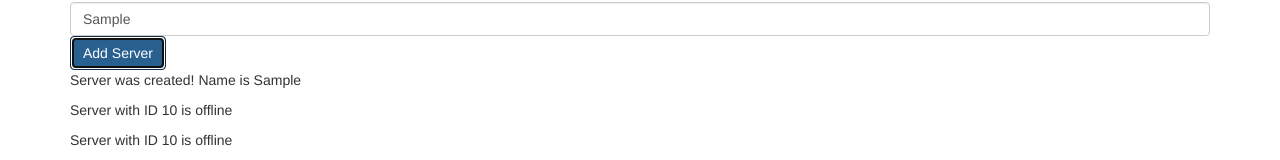
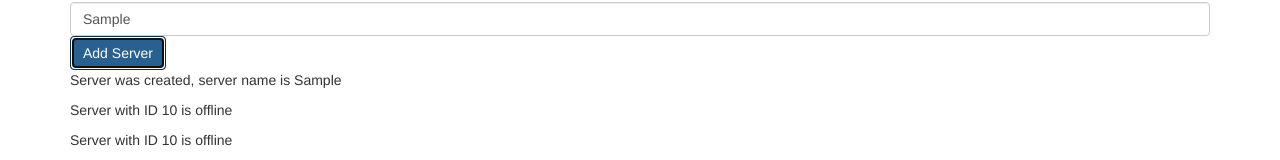
Before and after one commit to taylorculbreth/first-angular-app, an Angular app: page / in a window 1280 px wide. Both pictures are taken after typing "Sample" into the empty fields and a click on the button "Add Server". Shown: the part 168-328 px from the top of the page. Built offline with nearby package versions, Linux system fonts and the light colour scheme.

Commit message:
working with ngIf and ngIf/else

```diff
--- a/src/app/servers/servers.component.html
+++ b/src/app/servers/servers.component.html
@@ -9,6 +9,8 @@
 <!--<p>{{ allowNewServer }} </p>
 
 <p [innerText]="allowNewServer"></p>-->
-<p>{{ serverCreationStatus }}</p>
+<!--<p>{{ serverCreationStatus }}</p>-->
+<p *ngIf="serverCreated">Server was created, server name is {{ serverName }}</p>
+<!--<ng-template #noServer> <p>No server was created</p></ng-template>-->
 <app-server></app-server>
 <app-server></app-server>
--- a/src/app/servers/servers.component.ts
+++ b/src/app/servers/servers.component.ts
@@ -9,6 +9,7 @@ export class ServersComponent implements OnInit {
   allowNewServer = false;
   serverCreationStatus = 'No server was created!';
   serverName = 'Test server';
+  serverCreated = false;
   constructor() {
     setTimeout(() => {
       this.allowNewServer = true;
@@ -20,6 +21,7 @@ export class ServersComponent implements OnInit {
   }
 
   onCreateServer(){
+    this.serverCreated = true;
     this.serverCreationStatus = 'Server was created! Name is ' + this.serverName;
   }
 
```
